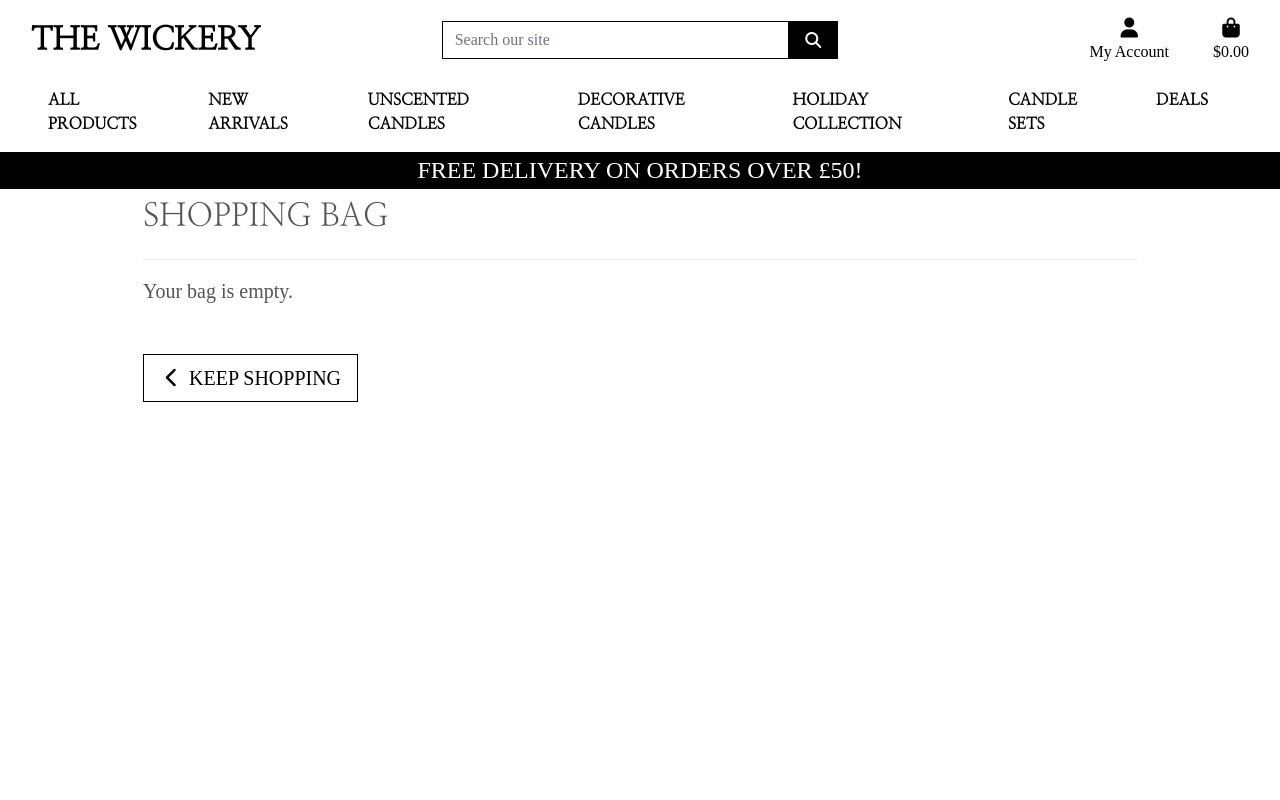
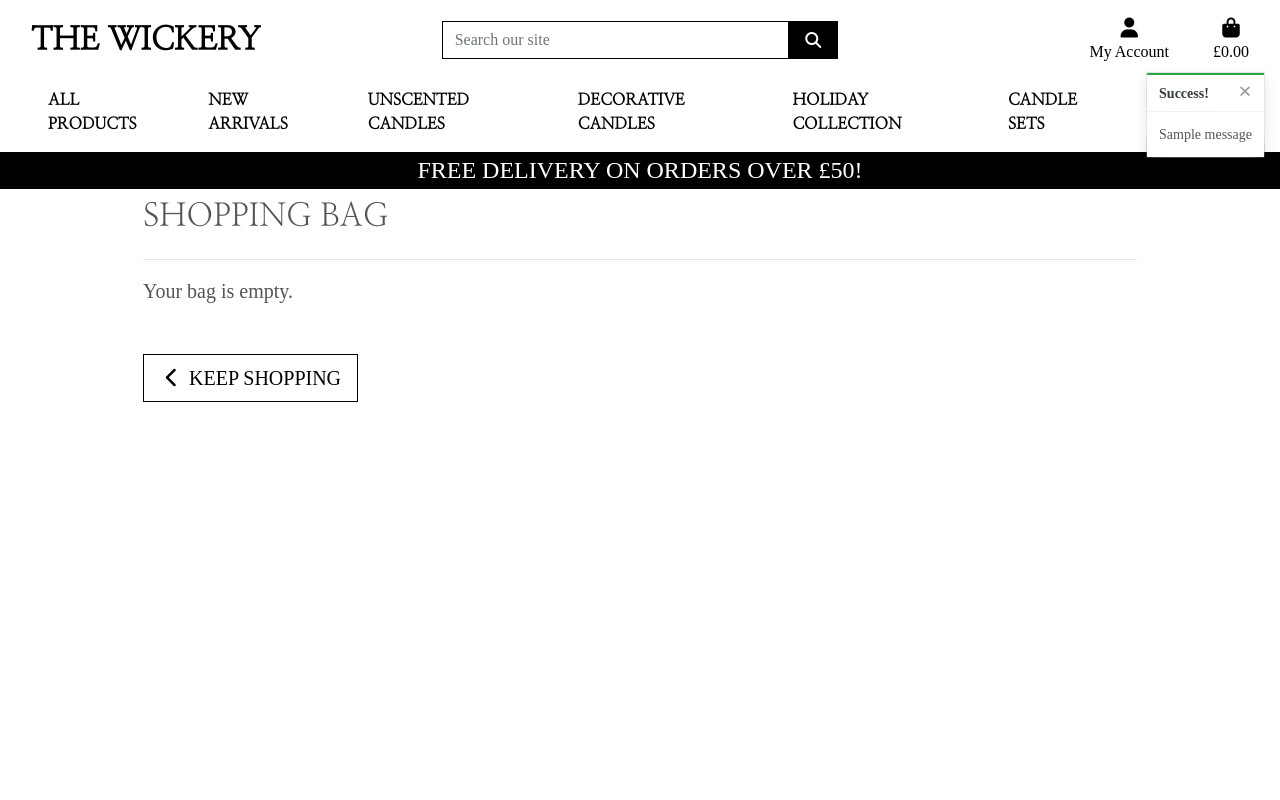
Before and after one commit to cajones93/the_wickery, a Django app: page /bag/ in a window 1280 px wide. Run offline with Django 3.2, Linux system fonts and the light colour scheme; tables that the repository leaves empty hold one stand-in row (values such as "Sample post"); one stand-in notice (Sample message) is shown; parts of the project's set-up code (start-up, migrations or seed data) failed here and were passed over; some libraries are stand-ins or nearby versions; some web fonts are replaced.

Commit message:
added toasts functionality

```diff
--- a/bag/templates/bag/bag.html
+++ b/bag/templates/bag/bag.html
@@ -48,7 +48,7 @@
                                         <p class="my-0 small text-muted">SKU: {{ item.product.sku|upper }}</p>
                                     </td>
                                     <td class="py-3">
-                                        <p class="my-0">${{ item.product.price }}</p>
+                                        <p class="my-0">£{{ item.product.price }}</p>
                                     </td>
                                     <td class="py-3 w-25">
                                         <form class="form update-form" method="POST" action="{% url 'adjust_bag' item.item_id %}">
@@ -89,18 +89,18 @@
                                         <a class="remove-item text-danger float-right" id="remove_{{ item.item_id }}" data-size="{{ item.size }}" data-scent="{{ item.scent }}" data-wax="{{item.wax}}"><small>Remove</small></a>
                                     </td>
                                     <td class="py-3">
-                                        <p class="my-0">${{ item.product.price | calc_subtotal:item.quantity }}</p>
+                                        <p class="my-0">£{{ item.product.price | calc_subtotal:item.quantity }}</p>
                                     </td>
                                 </tr>
                             {% endfor %}
                             <tr>
                                 <td colspan="5" class="pt-5 text-right">
-                                    <h6><strong>Bag Total: ${{ total|floatformat:2 }}</strong></h6>
-                                    <h6>Delivery: ${{ delivery|floatformat:2 }}</h6>
-                                    <h4 class="mt-4"><strong>Grand Total: ${{ grand_total|floatformat:2 }}</strong></h4>
+                                    <h6><strong>Bag Total: £{{ total|floatformat:2 }}</strong></h6>
+                                    <h6>Delivery: £{{ delivery|floatformat:2 }}</h6>
+                                    <h4 class="mt-4"><strong>Grand Total: £{{ grand_total|floatformat:2 }}</strong></h4>
                                     {% if free_delivery_delta > 0 %}
                                         <p class="mb-1 text-danger">
-                                            You could get free delivery by spending just <strong>${{ free_delivery_delta }}</strong> more!
+                                            You could get free delivery by spending just <strong>£{{ free_delivery_delta }}</strong> more!
                                         </p>
                                     {% endif %}
                                 </td>
--- a/bag/views.py
+++ b/bag/views.py
@@ -1,4 +1,7 @@
 from django.shortcuts import render, redirect, reverse, HttpResponse
+from django.contrib import messages
+
+from products.models import Product
 
 
 def view_bag(request):
@@ -9,6 +12,8 @@ def view_bag(request):
 
 def add_to_bag(request, item_id):
     """ Add a quantity of the specified product to the shopping bag """
+
+    product = Product.objects.get(pk=item_id)
 
     quantity = int(request.POST.get('quantity'))
     redirect_url = request.POST.get('redirect_url')
@@ -44,14 +49,18 @@ def add_to_bag(request, item_id):
         # create string to track options
         options_key = '_'.join(options)
 
-    if item_id not in bag or not isinstance(bag[item_id], dict) or 'items_by_options' not in bag[item_id]:
+
+    # Add new item to bag and initialise to dictionary
+    if item_id not in bag:
         bag[item_id] = {'items_by_options': {}}
 
-    # Now, add or update the quantity for the specific option_key
+    # Add or update the quantity for the specific option_key
     if options_key in bag[item_id]['items_by_options']:
         bag[item_id]['items_by_options'][options_key] += quantity
     else:
         bag[item_id]['items_by_options'][options_key] = quantity
+        messages.success(request, f'Added {product.name} to your bag')
+
 
     print(f'Options added: {options_key}')
     request.session['bag'] = bag
--- a/products/templates/products/product_detail.html
+++ b/products/templates/products/product_detail.html
@@ -29,7 +29,7 @@
             <div class="col-12 col-md-6 col-lg-4">
                 <div class="product-details-container mb-5 mt-md-5">
                     <p class="mb-0">{{ product.name }}</p>
-                    <p class="lead mb-0 text-left font-weight-bold">${{ product.price }}</p>
+                    <p class="lead mb-0 text-left font-weight-bold">£{{ product.price }}</p>
                     {% if product.category %}
                     <p class="small mt-1 mb-0">
                         <a class="text-muted" href="{% url 'products' %}?category={{ product.category.name }}">
--- a/products/templates/products/products.html
+++ b/products/templates/products/products.html
@@ -69,7 +69,7 @@
                                 <div class="card-footer bg-white pt-0 border-0 text-left">
                                     <div class="row">
                                         <div class="col">
-                                            <p class="lead mb-0 text-left font-weight-bold">${{ product.price }}</p>
+                                            <p class="lead mb-0 text-left font-weight-bold">£{{ product.price }}</p>
                                             {% if product.category %}
                                             <p class="small mt-1 mb-0">
                                                 <a class="text-muted" href="{% url 'products' %}?category={{ product.category.name }}">
--- a/static/css/base.css
+++ b/static/css/base.css
@@ -107,6 +107,24 @@ a.category-badge > span.badge:hover {
     cursor: pointer;
 }
 
+
+/* ------------------------------- bootstrap toasts */
+
+.message-container {
+    position: fixed;
+    top: 72px;
+    right: 15px;
+    z-index: 99999999999;
+}
+
+.custom-toast {
+    overflow: visible;
+}
+
+.toast-capper {
+    height: 2px;
+}
+
 /* -------------------------------- Media Queries */
 
 /* Slightly larger container on xl screens */
--- a/templates/base.html
+++ b/templates/base.html
@@ -97,9 +97,9 @@
                 <div><i class="fas fa-shopping-bag fa-lg"></i></div>
                 <p class="my-0">
                   {% if grand_total %}
-                  ${{ grand_total|floatformat:2 }}
+                  £{{ grand_total|floatformat:2 }}
                   {% else %}
-                  $0.00
+                  £0.00
                   {% endif %}
                 </p>
               </div>
@@ -126,7 +126,22 @@
   </header>
 
   {% if messages %}
-  <div class="message-container"></div>
+  <div class="message-container">
+
+      {% for message in messages %}
+          {% with message.level as level %}
+              {% if level == 40 %}
+                  {% include 'includes/toasts/toast_error.html' %}
+              {% elif level == 30 %}
+                  {% include 'includes/toasts/toast_warning.html' %}
+              {% elif level == 25 %}
+                  {% include 'includes/toasts/toast_success.html' %}
+              {% else %}
+                  {% include 'includes/toasts/toast_info.html' %}
+              {% endif %}
+          {% endwith %}
+      {% endfor %}
+  </div>
   {% endif %}
 
   {% block page_header %}
@@ -136,6 +151,11 @@
   {% endblock %}
 
   {% block postloadjs %}
+
+  <script type="text/javascript">
+    $('.toast').toast('show');
+  </script>
+
   {% endblock %}
 
 </body>
--- a/templates/includes/mobile-top-header.html
+++ b/templates/includes/mobile-top-header.html
@@ -46,9 +46,9 @@
             <div><i class="fas fa-shopping-bag fa-lg"></i></div>
             <p class="my-0">
                 {% if grand_total %}
-                    ${{ grand_total|floatformat:2 }}
+                    £{{ grand_total|floatformat:2 }}
                 {% else %}
-                    $0.00
+                    £0.00
                 {% endif %}
             </p>
         </div>
--- /dev/null
+++ b/templates/includes/toasts/toast_success.html
@@ -0,0 +1,13 @@
+<div class="toast custom-toast rounded-0 border-top 0" data-autohide="false">
+    <div class="arrow-up arrow-success"></div>
+    <div class="w-100 toast-capper bg-success"></div>
+    <div class="toast-header bg-white text-dark">
+        <strong class="mr-auto">Success!</strong>
+        <button type="button" class="ml-2 mb-1 close text-dark" data-dismiss="toast" aria-label="Close">
+            <span aria-hidden="true">&times;</span>
+        </button>
+    </div>
+    <div class="toast-body bg-white">
+        {{ message }}
+    </div>
+</div>
--- a/the_wickery/settings.py
+++ b/the_wickery/settings.py
@@ -79,6 +79,8 @@ TEMPLATES = [
         },
     },
 ]
+
+MESSAGE_STORAGE = 'django.contrib.messages.storage.session.SessionStorage'
 
 AUTHENTICATION_BACKENDS = [
     # Needed to login by username in Django admin, regardless of `allauth`
```
Also changed, not shown: templates/includes/toasts/toast_error.html (added, +13 -0 lines), templates/includes/toasts/toast_info.html (added, +13 -0 lines), templates/includes/toasts/toast_warning.html (added, +13 -0 lines).
